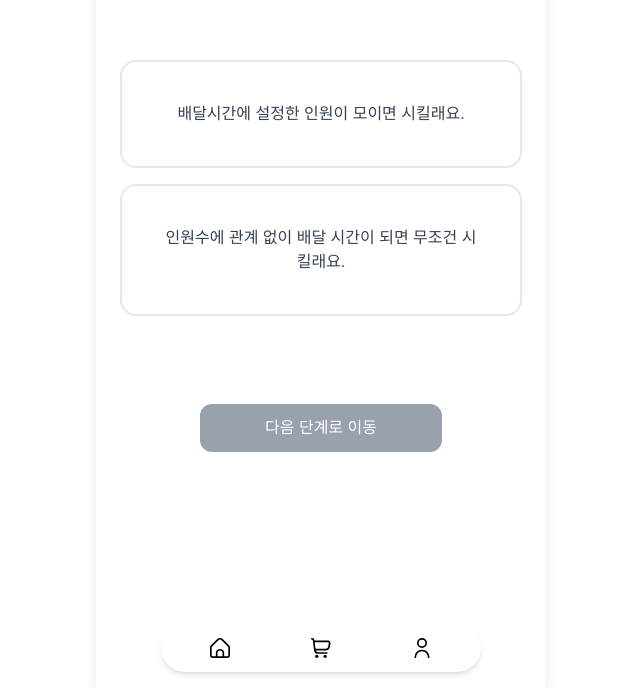
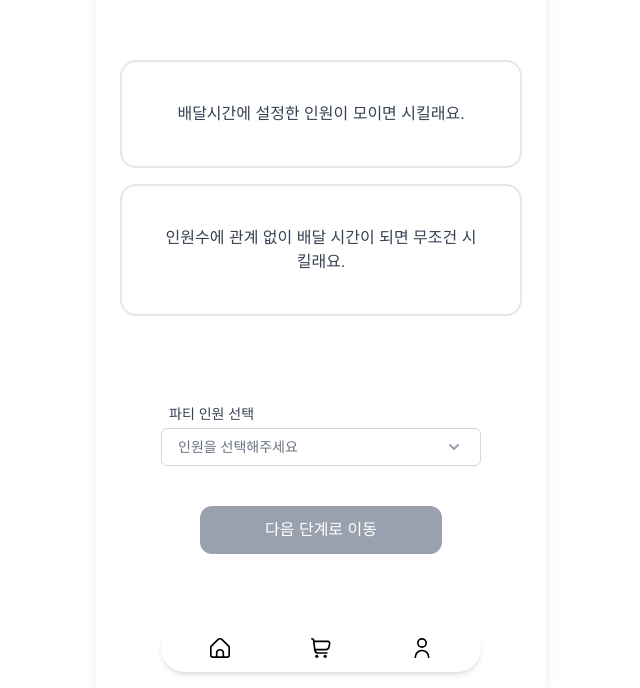
Before and after one commit to babgroup/Dutchpay, a Next.js app in the folder frontend/: page /delivery/select-party-room in a window 1280 px wide. Shown: the part 112-800 px from the top of the page, without its empty margins (319-959 px from the left). Built offline with nearby package versions, Linux system fonts and the light colour scheme.

Commit message:
✨ feat: dropdown 메뉴 추가

```diff
--- /dev/null
+++ b/frontend/src/app/delivery/select-party-room/components/Dropdown.tsx
@@ -0,0 +1,94 @@
+'use client';
+
+import { useState, useEffect, useRef } from 'react';
+
+export interface DropdownOption {
+  value: string; // 내부적으로 사용
+  label: string; // 사용자에게 보여주는 값
+}
+
+interface SelectDropdownProps {
+  label: string;
+  placeholder: string;
+  options: DropdownOption[];
+  selectedValue: string | null; // 현재 선택된 값 (부모 컴포넌트에서 관리)
+  onSelect: (value: string) => void; // 옵션을 선택했을 때 부모에게 알려줄 함수
+  disabled? : boolean;
+}
+
+export default function SelectDropdown({
+  label,
+  placeholder,
+  options,
+  selectedValue,
+  onSelect,
+  disabled = false,
+}: SelectDropdownProps) {
+  const [isOpen, setIsOpen] = useState(false);
+  const dropdownRef = useRef<HTMLDivElement>(null);
+
+  // 외부 클릭 감지
+  useEffect(() => {
+    const handleClickOutside = (event: MouseEvent) => {
+      if (dropdownRef.current && !dropdownRef.current.contains(event.target as Node)) {
+        setIsOpen(false);
+      }
+    };
+    if (isOpen) {
+      document.addEventListener('mousedown', handleClickOutside);
+    }
+    return () => {
+      document.removeEventListener('mousedown', handleClickOutside);
+    };
+  }, [isOpen]);
+
+  // 현재 선택된 값에 해당하는 라벨
+  const selectedLabel = options.find((option) => option.value === selectedValue)?.label || placeholder;
+
+  const handleSelectOption = (value: string) => {
+    onSelect(value);
+    setIsOpen(false);
+  };
+
+  return (
+    <div ref={dropdownRef} className="relative w-full">
+      <label className="block pl-2 text-sm font-medium text-gray-700 mb-1">{label}</label>
+
+      {/* 드롭다운 버튼 */}
+      <button
+        type="button"
+        onClick={() => !disabled && setIsOpen(!isOpen)}
+        className="flex items-center justify-between w-full rounded-md border border-gray-300 bg-white px-4 py-2 text-left text-sm hover:bg-gray-50 focus:outline-none focus:ring-1 focus:ring-orange-100 focus:border-orange-500 disabled:bg-gray-100 disabled:cursor-not-allowed"
+      >
+        <span className={`truncate ${selectedValue ? 'text-gray-900' : 'text-gray-500'} ${disabled ? 'text-gray-400' : ''}`}>
+          {selectedLabel}
+        </span>
+        <svg
+          className={`h-5 w-5 text-gray-400 transform transition-transform ${isOpen ? '-rotate-180' : 'rotate-0'}`}
+          xmlns="http://www.w3.org/2000/svg"
+          viewBox="0 0 20 20"
+          fill="currentColor"
+        >
+          <path fillRule="evenodd" d="M5.293 7.293a1 1 0 011.414 0L10 10.586l3.293-3.293a1 1 0 111.414 1.414l-4 4a1 1 0 01-1.414 0l-4-4a1 1 0 010-1.414z" clipRule="evenodd" />
+        </svg>
+      </button>
+
+      {/* 드롭다운 메뉴 */}
+      {isOpen && !disabled && (
+        <div className="absolute z-10 mt-1 w-full rounded-md bg-white shadow-lg ring-1 ring-black ring-opacity-5">
+          <ul className="max-h-60 overflow-auto rounded-md py-1 text-base focus:outline-none sm:text-sm">
+            {options.map((option) => (
+              <li
+                key={option.value}
+                onClick={() => handleSelectOption(option.value)}
+                className="cursor-pointer select-none relative py-2 pl-3 pr-9 text-gray-900 hover:bg-orange-100"
+              >
+                <span className="block truncate">{option.label}</span>
+              </li>
+            ))}
+          </ul>
+        </div>
+      )}
+    </div>
+  );
+}
--- a/frontend/src/app/delivery/select-party-room/page.tsx
+++ b/frontend/src/app/delivery/select-party-room/page.tsx
@@ -1,8 +1,10 @@
 'use client';
 
-import { useState } from 'react';
+import { useState, useEffect } from 'react';
 import BasicButton from '../../components/BasicButton';
 import PartyTypeCard from './components/PartyTypeCard';
+import Dropdown, { DropdownOption } from './components/Dropdown';
+import SelectDropdown from './components/Dropdown';
 
 const descriptions: { [key: string]: string } = {
     A: '파티 인원과 배달 시간이 모두 만족 되면 주문해요.',
@@ -11,6 +13,23 @@ const descriptions: { [key: string]: string } = {
 
 export default function PartySelectionPage() {
   const [selectedType, setSelectedType] = useState<string | null>(null);
+  const [selectedPartySize, setSelectedPartySize] = useState<string | null>(null);
+
+  const partySizeOptions: DropdownOption[] = [
+    { value: '2', label: '2명' },
+    { value: '3', label: '3명' },
+    { value: '4', label: '4명' },
+    { value: '5', label: '5명' },
+    { value: '6', label: '6명' },
+  ];
+
+  const isDropdownDisabled = selectedType !== 'A';
+
+  useEffect(() => {
+    if (selectedType !== 'A') {
+      setSelectedPartySize(null);
+    }
+  }, [selectedType]);
 
   return (
     <div className="flex flex-col h-full p-6">
@@ -31,10 +50,21 @@ export default function PartySelectionPage() {
       </div>
 
         {/* 안내문 */}
-      <div className={`text-center m-6 text-orange-500`}>
+      <div className={`text-center m-6 text-orange-500 h-6`}>
         {selectedType && descriptions[selectedType]}
       </div>
 
+        {/* 드롭다운 메뉴 */}
+      <div className="mt-4 w-80 mx-auto">
+        <SelectDropdown
+            label="파티 인원 선택"
+            placeholder="인원을 선택해주세요"
+            options={partySizeOptions}
+            selectedValue={selectedPartySize}
+            onSelect={setSelectedPartySize}
+            disabled={isDropdownDisabled}
+        />
+      </div>
 
 
       <div className="flex flex-col m-10 items-center">
```
